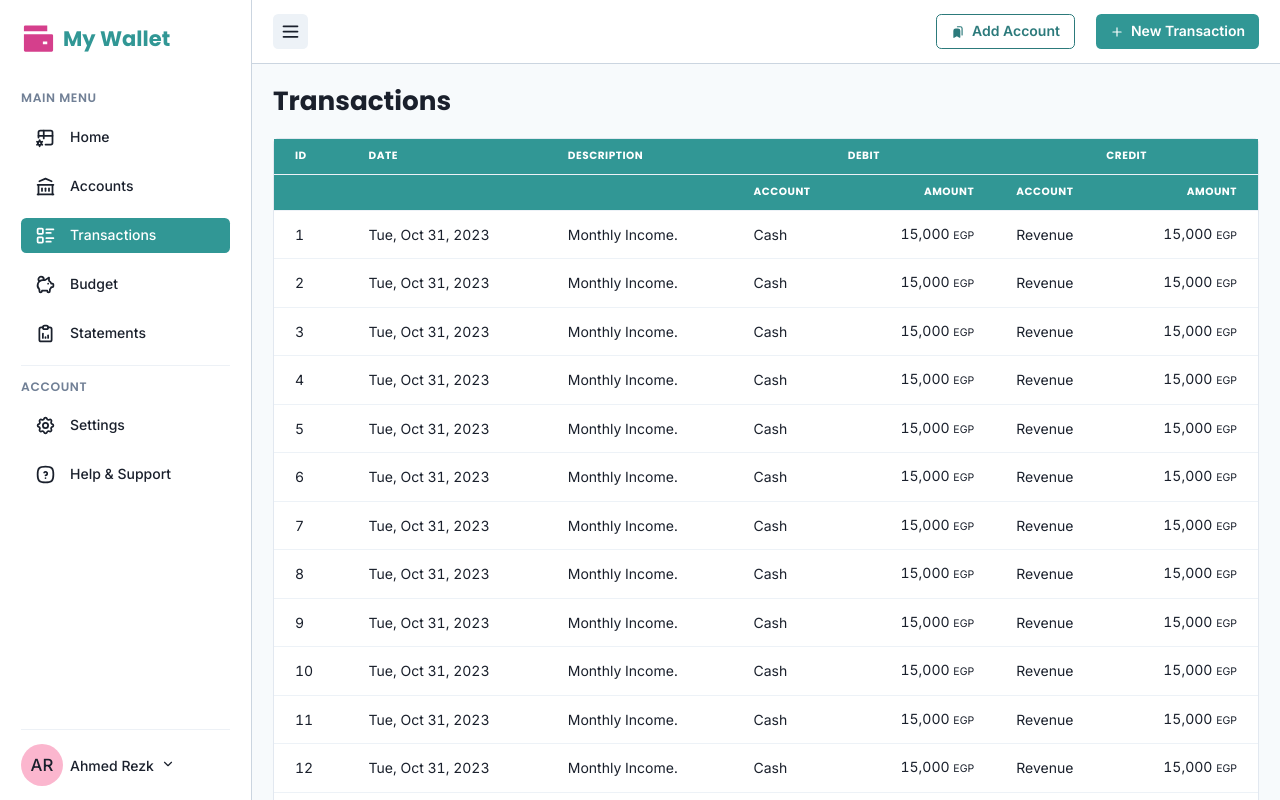
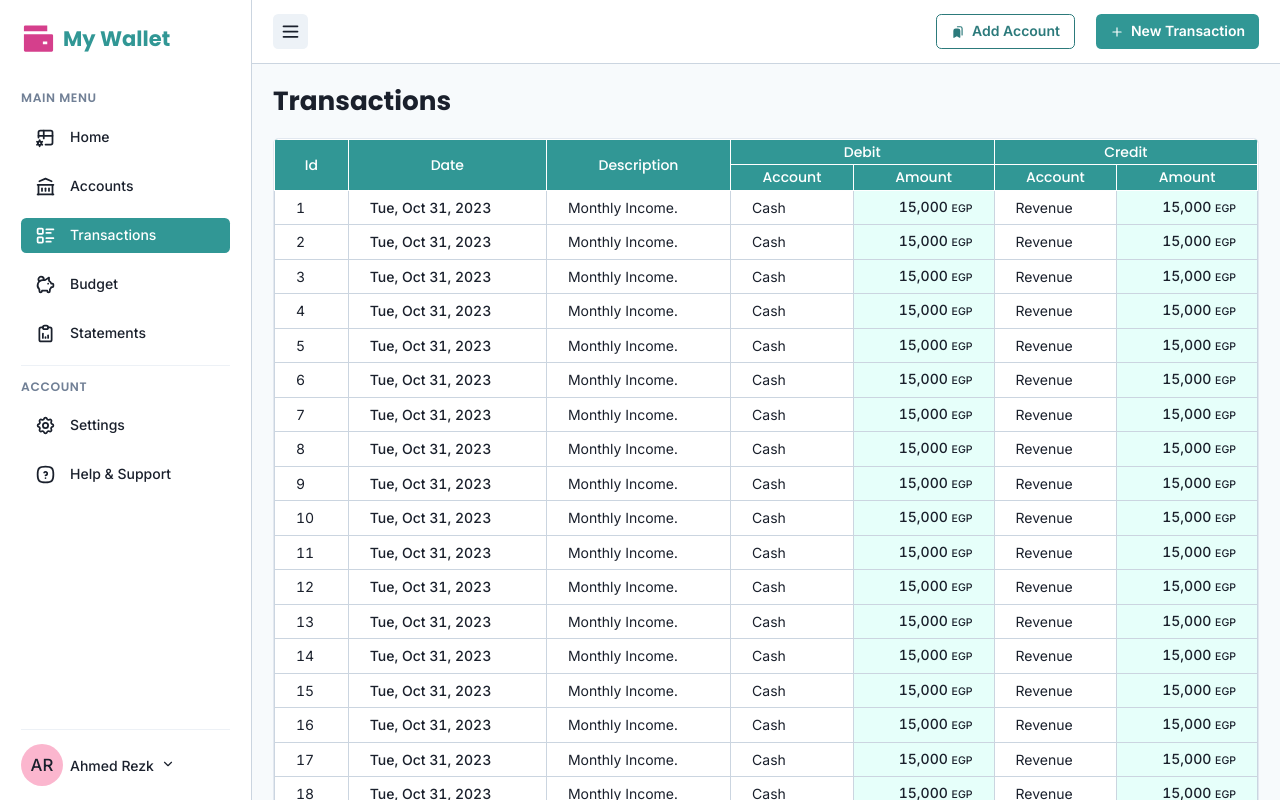
Before and after one commit to ahmedpve/dashboard-starter-nextjs, a Next.js app: page /transactions in a window 1280 px wide. Shown: the top 800 px of the page. Built offline with nearby package versions, Linux system fonts and the light colour scheme.

Commit message:
Modify the styles of the transactions table

```diff
--- a/src/pages/transactions/index.tsx
+++ b/src/pages/transactions/index.tsx
@@ -5,19 +5,31 @@ import { transactions } from "../../data/transactions";
 export default function Transactions() {
   return (
     <PageWrapper title="Transactions">
-      <Card bgColor="bg.clear">
+      <Card overflow="hidden" bgColor="bg.clear">
         <TableContainer>
           <Table
             sx={{
-              "& td": { textTransform: "capitalize" },
-              "& th": { bgColor: "primary.main", color: "white" },
+              // borderSpacing: "0.1rem",
+              // borderCollapse: "separate",
+              "& td": { border: "1px", borderColor: "border", py: "space-xs", textTransform: "capitalize" },
+              "& th": {
+                border: "1px",
+                py: "1.5",
+                bgColor: "primary.main",
+                color: "white",
+                fontSize: "inherit",
+                fontWeight: "medium",
+                textAlign: "center",
+                textTransform: "capitalize",
+                letterSpacing: "normal",
+              },
             }}
           >
             <Thead>
               <Tr>
-                <Th>Id</Th>
-                <Th>Date</Th>
-                <Th>Description</Th>
+                <Th rowSpan={2}>Id</Th>
+                <Th rowSpan={2}>Date</Th>
+                <Th rowSpan={2}>Description</Th>
                 <Th colSpan={2} textAlign="center">
                   Debit
                 </Th>
@@ -26,20 +38,17 @@ export default function Transactions() {
                 </Th>
               </Tr>
               <Tr>
-                <Th></Th>
-                <Th></Th>
-                <Th></Th>
                 <Th>Account</Th>
-                <Th isNumeric>Amount</Th>
+                <Th>Amount</Th>
                 <Th>Account</Th>
-                <Th isNumeric>Amount</Th>
+                <Th>Amount</Th>
               </Tr>
             </Thead>
             <Tbody>
               {transactions.map((transaction) => (
                 <Tr key={transaction.id}>
                   <Td>{transaction.id}</Td>
-                  <Td>
+                  <Td fontWeight="medium">
                     {new Date(transaction.date).toLocaleDateString("en", {
                       weekday: "short",
                       day: "numeric",
@@ -51,14 +60,14 @@ export default function Transactions() {
                     {transaction.description}
                   </Td>
                   <Td>{transaction.debit.account}</Td>
-                  <Td isNumeric>
+                  <Td isNumeric bgColor="primary.50" fontWeight="medium">
                     {transaction.debit.amount.toLocaleString("en")}{" "}
                     <Text as="span" fontSize="xs">
                       {transaction.debit.currency}
                     </Text>
                   </Td>
                   <Td>{transaction.credit.account}</Td>
-                  <Td isNumeric>
+                  <Td isNumeric bgColor="primary.50" fontWeight="medium">
                     {transaction.credit.amount.toLocaleString("en")}{" "}
                     <Text as="span" fontSize="xs">
                       {transaction.credit.currency}
```
